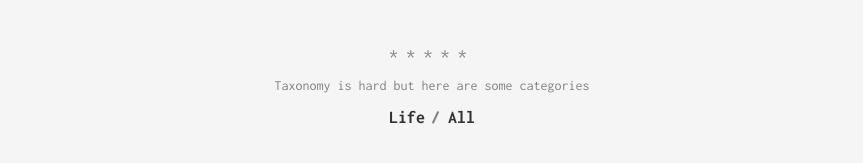
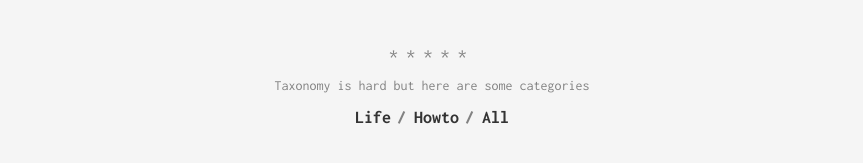
Before and after one commit to jetk/jetk.github.io, a Jekyll site: the page built from about.markdown, in a window 1280 px wide. Shown: the part 635-798 px from the top of the page, without its empty margins (208-1071 px from the left). Built offline with Jekyll 4.4.1, drawn with Linux system fonts in a browser that asks for light colours.

Commit message:
formatted brewing

```diff
--- a/_data/categories.yml
+++ b/_data/categories.yml
@@ -1,2 +1,4 @@
 - slug: life
   name: Life
+- slug: howto
+  name: Howto
--- a/_posts/2020-00-15-brewing.markdown
+++ b/_posts/2020-00-15-brewing.markdown
@@ -6,7 +6,11 @@ date:   2020-05-15 16:24:35 +0100
 categories: howto
 ---
 
-**Read this if:** you're interested in homebrewing but don't want to spend a lot of money and time to find out if it's for you. If you're like me and hate long rambling posts before useful recipes, click here to jump down.
+**Read this if:** you're interested in homebrewing but don't want to spend a lot of money and time to find out if it's for you. If you're like me and hate long rambling posts before useful recipes, [click here](#procedure) to jump down.
+
+<!-- ![Simple](../../../../img/gingerwine.jpg) -->
+
+<img src="../../../../img/gingerwine.jpg" style="height: 30rem;">
 
 ## Why brew anything at all?
 In my work as a product manager, I don't get to make much hands-on. Sure, I write product cases, designs and specifications, but the fun of implementation goes to the brilliant engineers I work with. So in my free time I like making stuff.
```
